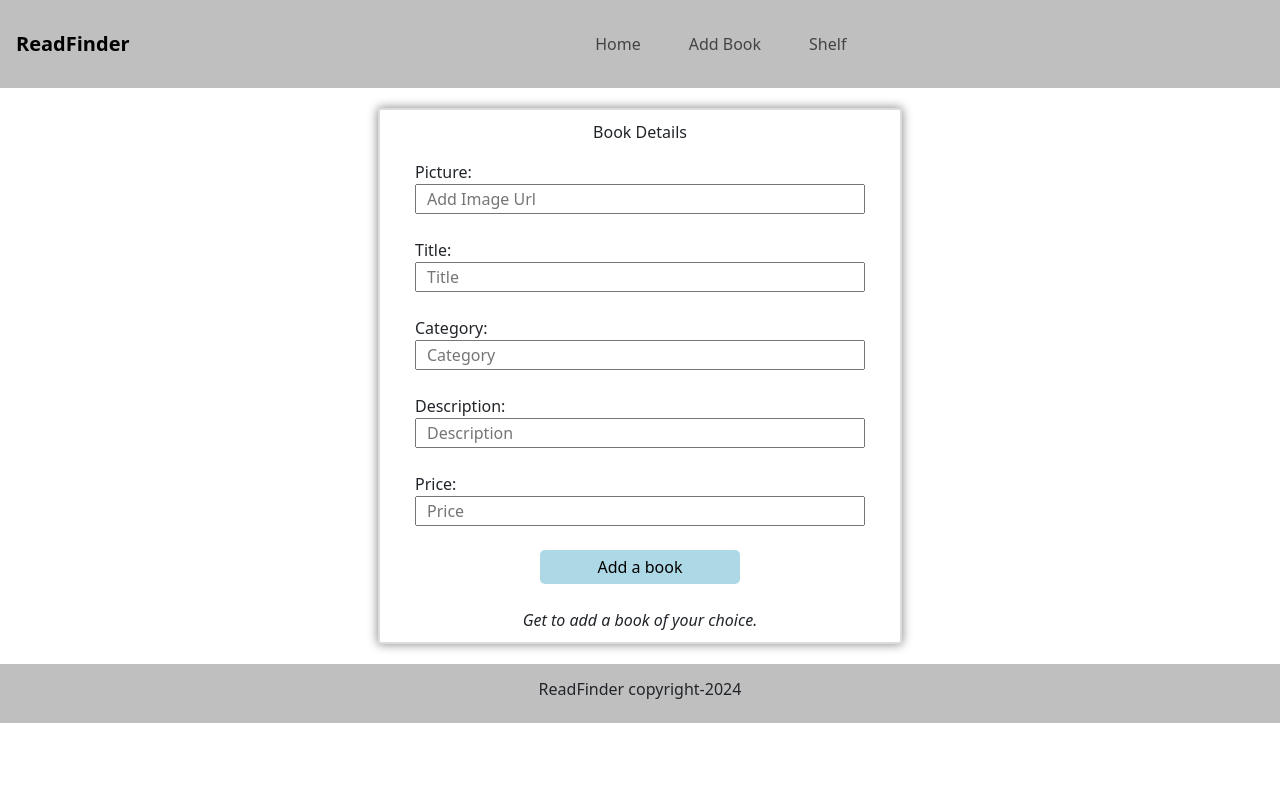
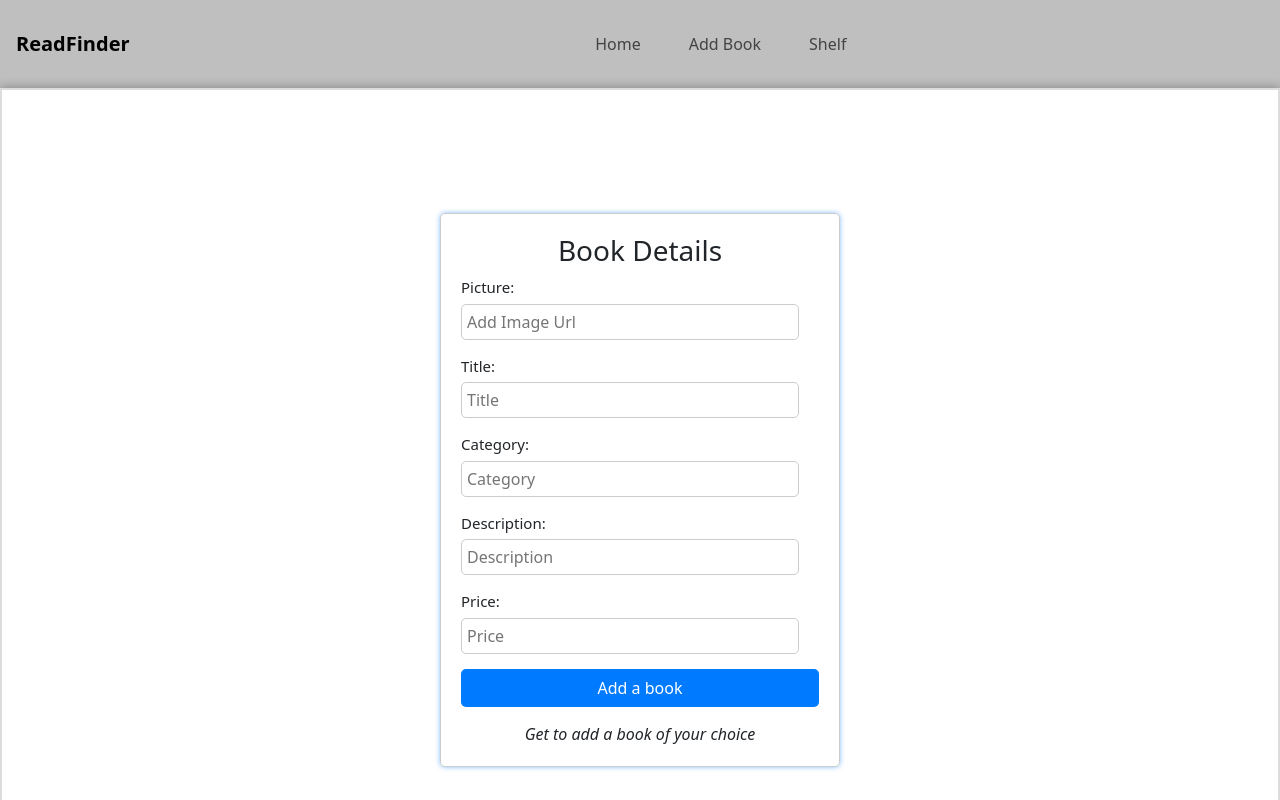
Before and after one commit to Riob-a/ReadFinder, a React (Create React App) app: page /form in a window 1280 px wide. Shown: the top 800 px of the page. Built offline with nearby package versions, Linux system fonts and the light colour scheme; data requests are answered from the project's data file.

Commit message:
form post

```diff
--- a/src/Pages/Form.css
+++ b/src/Pages/Form.css
@@ -1,51 +1,66 @@
-form{
-    text-align: center;
-    width: 70%;
-    margin-bottom: 30%;
-    max-width: 500px;
-    margin: 20px auto;
-    padding: 10px;
-    border: 2px solid gainsboro;
-    box-sizing: content-box;
-    border-width: 120%;
-    box-shadow: 0px 0px 10px gray;
+.form-container {
+display: flex;
+justify-content: center;
+align-items: center;
+height: 100vh;
+border: 2px solid gainsboro;
+box-sizing: content-box;
+border-width: 120%;
+box-shadow: 0px 0px 10px gray;
+
 
 }
-label{
-    text-align: left;
-    float: left;
-    width:100px;
-    padding: 0 25px;
+.div-container {
+box-shadow: 0 0 5px rgba(0, 123, 255, 0.5);
+width: 400px;
+padding: 20px;
+border: 1px solid #ccc;
+border-radius: 5px;
 }
-#p1{
-    font-size: 20px;
-    color: aqua;
+
+.div-container h3{
+text-align: center;
 }
-input{
-    text-align: left;
-    outline: none;
+.div-input {
+margin-bottom: 15px;
+}
 
+.div-input label {
+display: block;
+font-size: 15px;
+margin-bottom: 5px;
 }
-.form,input{
-    width: 90%;
-    padding-left: 10px;
+
+.div-input input {
+width: calc(100% - 20px);
+padding: 5px;
+font-size: 16px;
+border: 1px solid #ccc;
+border-radius: 5px;
 }
-legend{
-    color:blue;
-    font-size: 40px;
-    text-align: center;
-    font-family: 'Courier New', Courier, monospace;
+
+.div-input input:focus {
+outline: none;
+border-color: rgba(128, 128, 128, 0.876);
+}
+
+.form-container button {
+width: 100%;
+margin-left: auto;
+margin-right: auto;
+background-color: #007bff;
+color: #fff;
+padding: 7px 20px;
+border: none;
+border-radius: 5px;
+cursor: pointer;
+}
+
+.form-container button:hover {
+background-color: #0056b3;
 }
 
 #footerform{
     font-style: italic;
+    text-align: center;
 }
-
-#btn{
-    background-color: lightblue;
-    width: 40%;
-    border: none;
-    border-radius: 5px;
-    color: black;
-    padding: 5px 10px;
-}
--- a/src/Pages/Form.js
+++ b/src/Pages/Form.js
@@ -37,36 +37,45 @@ function FormData({ handlePost }) {
 };
 
 return (
-        <div>
+  <div className='form-container' id="form">
+    <div className='div-container'>
         <form onSubmit={handleSubmit}>
-                <p>Book Details</p>
+            <h3>Book Details</h3>
 
+            <div className='div-input'>
                 <label>Picture:</label>
                 <input type="text" placeholder="Add Image Url" id="picture" value={formData.picture} onChange={handleChange}
-                    accept="image/*" /> <br /> <br />
+                    accept="image/*" />
+            </div>
 
+            <div className='div-input'>
                 <label>Title:</label>
                 <input type="text" placeholder="Title" id="title" value={formData.title} onChange={handleChange} />{" "}
-                <br /> <br />
+            </div>
 
+            <div className='div-input'>
                 <label>Category:</label>
                 <input type="text" placeholder="Category" id="category" value={formData.category} onChange={handleChange} />{" "}
-                <br /> <br />
+            </div>
 
+            <div className='div-input'>
                 <label>Description:</label>
                 <input type="text" placeholder="Description" id="description" value={formData.description} onChange={handleChange} />{" "}
-                <br /> <br />
 
+            </div>
+
+            <div className='div-input'>
                 <label>Price:</label>
                 <input type="text" placeholder="Price" id="price" value={formData.price} onChange={handleChange} />{" "}
-                <br /> <br />
 
+            </div>
 
+            <div className='div-input'>
             <button id="btn" type="submit"> Add a book </button> {" "}
-                <br /> <br />
-
-                <footer id="footerform">Get to add a book of your choice.</footer>
+            </div>
         </form>
+        <footer id="footerform">Get to add a book of your choice</footer>
+    </div>
    </div>
 );
 }
```
Lines whose indentation alone changed are shown as unchanged.
